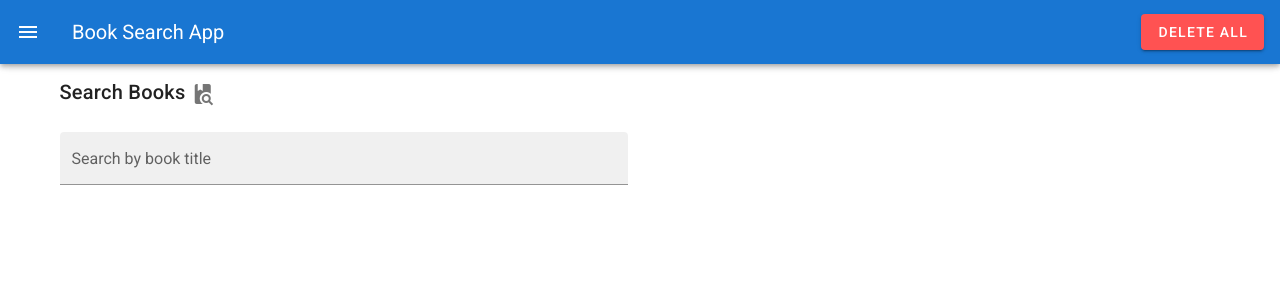
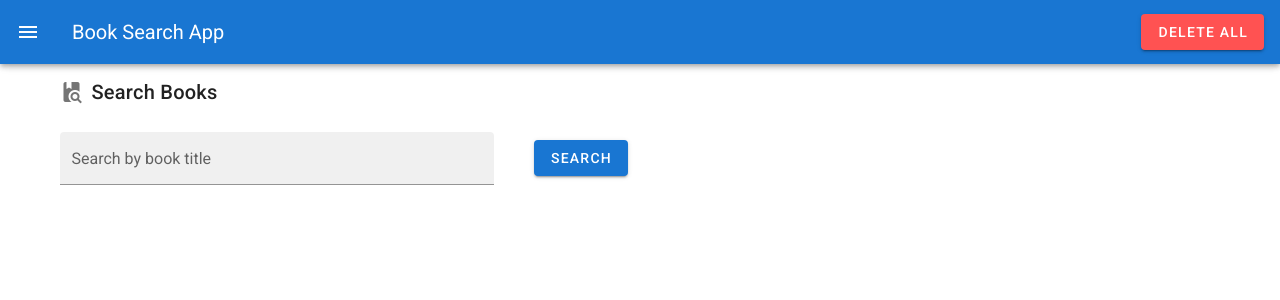
Before and after one commit to Emiri-i/book-search-app, a Vue app: page /#/search in a window 1280 px wide. Shown: the top 300 px of the page. Built offline with nearby package versions, Linux system fonts and the light colour scheme.

Commit message:
fixed ui

```diff
--- a/src/pages/BookSearch.vue
+++ b/src/pages/BookSearch.vue
@@ -1,35 +1,27 @@
 <template>
   <div>
     <v-row>
-      <v-col class="text-h6">
-        Search Books
-        <v-icon>
+      <v-col class="text-h6 d-flex align-center">
+        <v-icon class="mr-2">
           mdi-book-search
         </v-icon>
+        Search Books
       </v-col>
     </v-row>
     <v-row>
-      <v-col cols="6">
+      <v-col cols="6" class="d-flex align-center">
         <v-text-field
           label="Search by book title"
           v-model="keyword"
           filled
           dense
+          hide-details="auto"
         ></v-text-field>
-      </v-col>
-    </v-row>
-    <!-- <v-row>
-      <v-col cols="3">
-        <v-btn color="primary" @click="search(keyword)">
+        <v-btn color="primary" @click="search(keyword)" class="ml-10">
           Search
         </v-btn>
       </v-col>
-      <v-col cols="3">
-        <v-btn color="secondary" to="/">
-          Back to Index
-        </v-btn>
-      </v-col>
-    </v-row> -->
+    </v-row>
     <v-row>
       <v-col
         cols="12"
@@ -37,9 +29,10 @@
         v-for="(book, index) in searchResults"
         :key="book.index"
       >
-        <v-card>
+        <v-card style="height:250px;">
+          <v-container>
             <v-row>
-            <v-col cols="4">
+              <v-col cols="4" class="d-flex align-center" style="height:230px;">
                 <v-img :src="book.img"></v-img>
               </v-col>
               <v-col cols="8">
@@ -57,6 +50,7 @@
                 </v-card-actions>
               </v-col>
             </v-row>
+          </v-container>
         </v-card>
       </v-col>
     </v-row>
```
Lines whose indentation alone changed are shown as unchanged.
